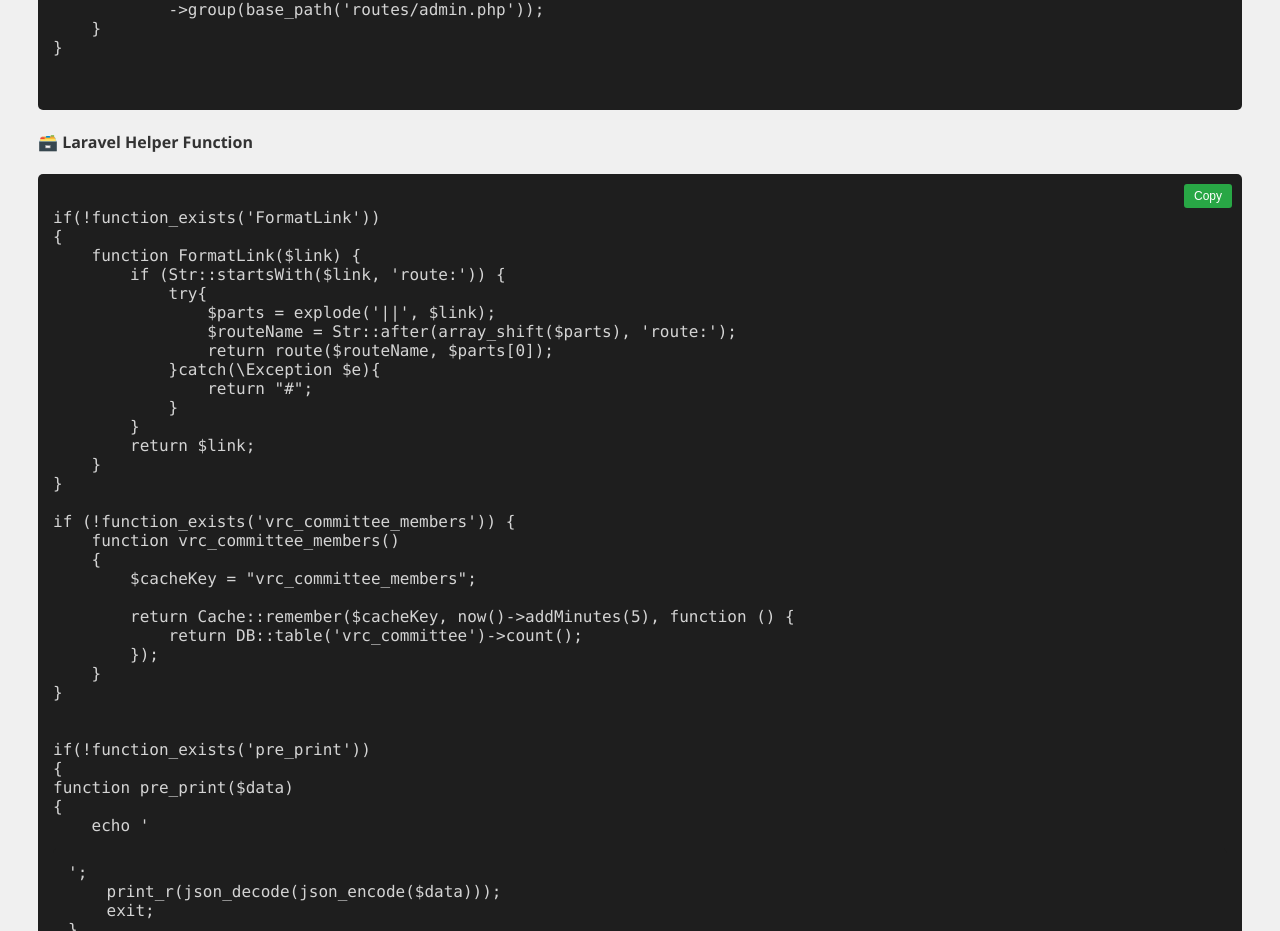
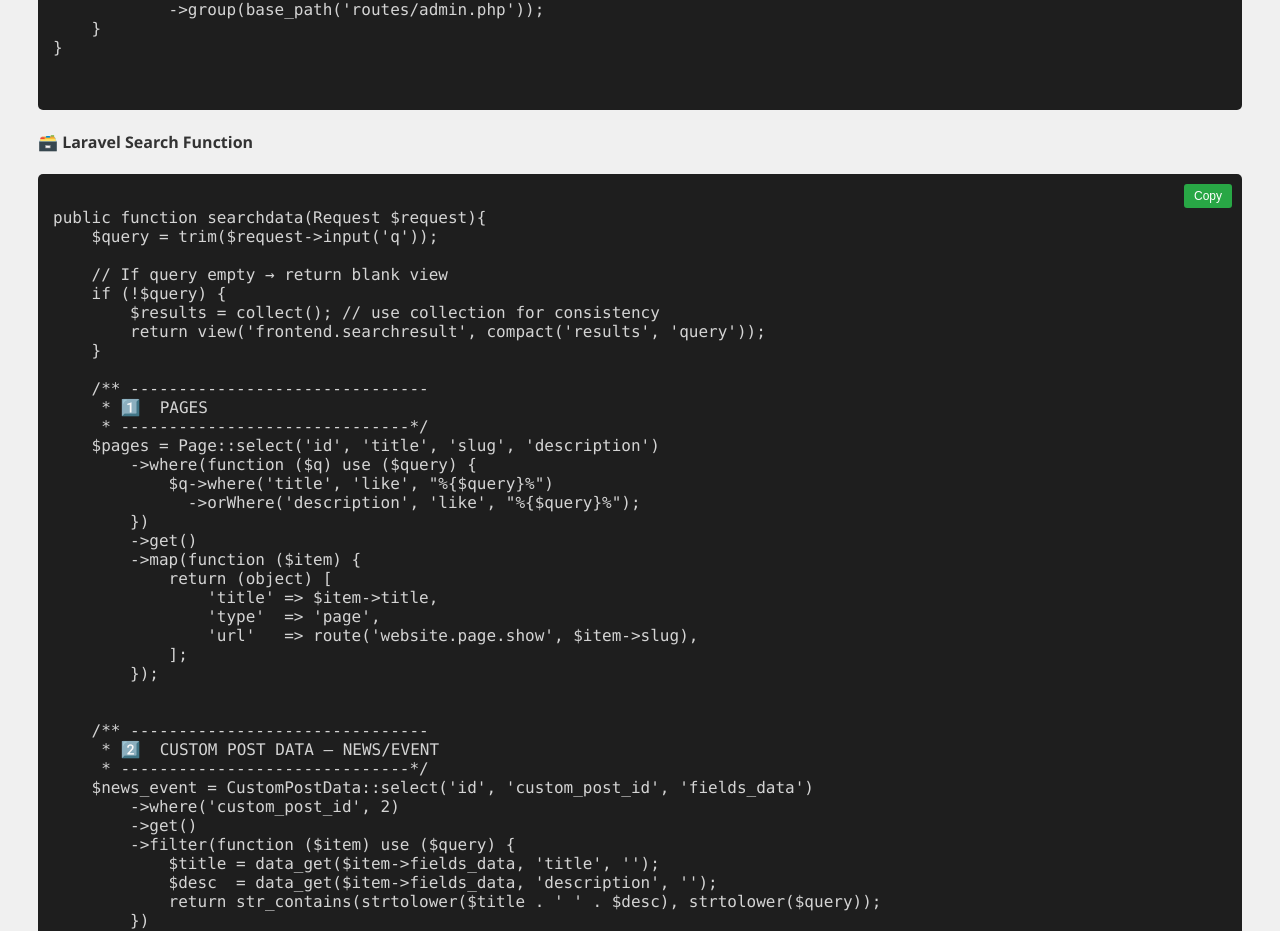
Before and after one commit to ayazahmed1987/guidelines, a plain HTML site: page index2.html in a window 1280 px wide. Shown: the part 9867-10798 px from the top of the page. Drawn offline with Linux system fonts and the light colour scheme.

Commit message:
Update 5

```diff
--- a/index2.html
+++ b/index2.html
@@ -548,6 +548,88 @@ class RouteServiceProvider extends ServiceProvider
 
 </code></pre>
 
+<h4>🗃️ Laravel Search Function</h4>
+<pre><button class="copy-btn">Copy</button><code>
+public function searchdata(Request $request){
+    $query = trim($request->input('q'));
+
+    // If query empty → return blank view
+    if (!$query) {
+        $results = collect(); // use collection for consistency
+        return view('frontend.searchresult', compact('results', 'query'));
+    }
+
+    /** -------------------------------
+     * 1️⃣  PAGES
+     * ------------------------------*/
+    $pages = Page::select('id', 'title', 'slug', 'description')
+        ->where(function ($q) use ($query) {
+            $q->where('title', 'like', "%{$query}%")
+              ->orWhere('description', 'like', "%{$query}%");
+        })
+        ->get()
+        ->map(function ($item) {
+            return (object) [
+                'title' => $item->title,
+                'type'  => 'page',
+                'url'   => route('website.page.show', $item->slug),
+            ];
+        });
+
+
+    /** -------------------------------
+     * 2️⃣  CUSTOM POST DATA — NEWS/EVENT
+     * ------------------------------*/
+    $news_event = CustomPostData::select('id', 'custom_post_id', 'fields_data')
+        ->where('custom_post_id', 2)
+        ->get()
+        ->filter(function ($item) use ($query) {
+            $title = data_get($item->fields_data, 'title', '');
+            $desc  = data_get($item->fields_data, 'description', '');
+            return str_contains(strtolower($title . ' ' . $desc), strtolower($query));
+        })
+        ->map(function ($item) {
+            $title = data_get($item->fields_data, 'title', '');
+            return (object) [
+                'title' => $title,
+                'type'  => 'news',
+                'url'   => route('website.post.show', [$item->id, Str::slug($title)]),
+            ];
+        });
+
+
+    /** -------------------------------
+     * 3️⃣  CUSTOM POST DATA — TEAMS
+     * ------------------------------*/
+    $teams = CustomPostData::select('id', 'custom_post_id', 'fields_data')
+        ->where('custom_post_id', 4)
+        ->get()
+        ->filter(function ($item) use ($query) {
+            $name    = data_get($item->fields_data, 'name', '');
+            $content = data_get($item->fields_data, 'content', '');
+            return str_contains(strtolower($name . ' ' . $content), strtolower($query));
+        })
+        ->map(function ($item) {
+            $name = data_get($item->fields_data, 'name', '');
+            return (object) [
+                'title' => $name,
+                'type'  => 'teams',
+                'url'   => route('website.post.show', [$item->id, Str::slug($name)]),
+            ];
+        });
+
+
+    /** -------------------------------
+     * 4️⃣  Combine All Results
+     * ------------------------------*/
+    $results = $pages->concat($news_event)->concat($teams);
+
+    return view('frontend.searchresult', compact('results', 'query'));
+    }
+
+
+</code></pre>
+
 <h4>🗃️ Laravel Helper Function</h4>
 <pre><button class="copy-btn">Copy</button><code>
 if(!function_exists('FormatLink'))
```
